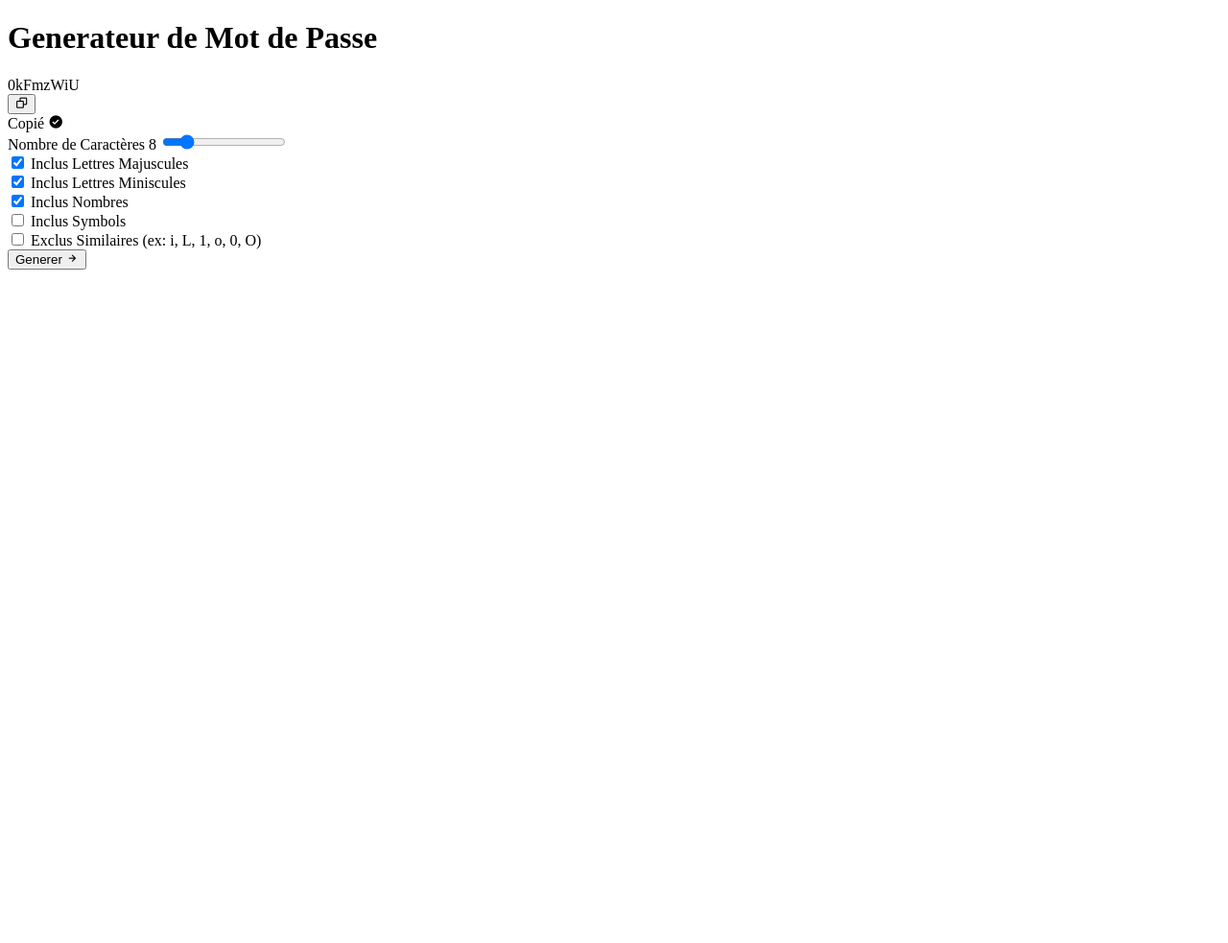
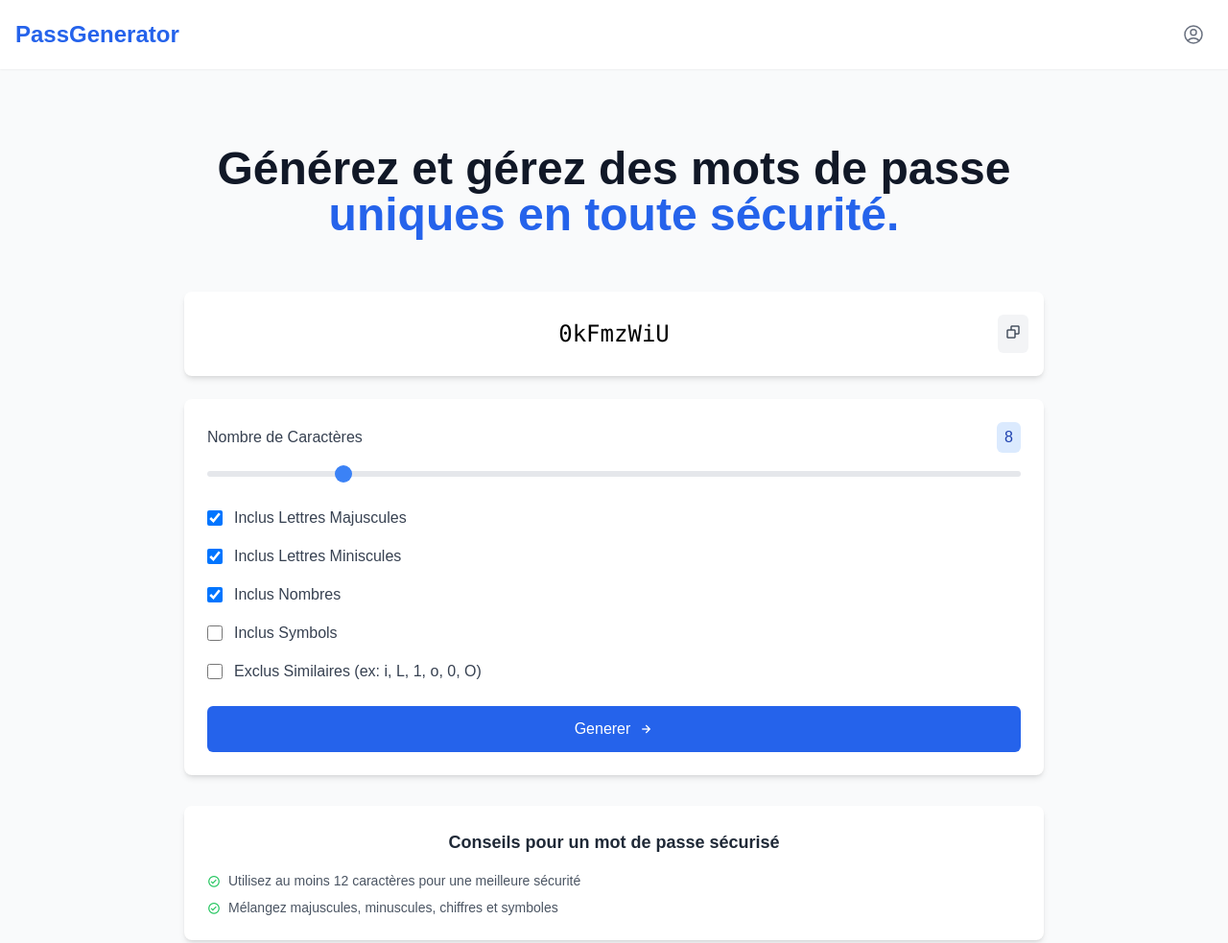
Before and after one commit to donmo17/passgenerator, a plain HTML site: page index.html in a window 1280 px wide. Shown: the top 983 px of the page at 96% size. Before the commit the page ends 800 px from the top, so only its background shows below. Drawn offline with nearby package versions, Linux system fonts and the light colour scheme.

Commit message:
ajout ux ui

```diff
--- a/index.html
+++ b/index.html
@@ -1,72 +1,148 @@
 <!DOCTYPE html>
-<html lang="en">
+<html lang="fr">
 
 <head>
   <meta charset="UTF-8" />
   <meta name="viewport" content="width=device-width, initial-scale=1.0" />
   <link rel="preconnect" href="https://fonts.googleapis.com" />
   <link rel="preconnect" href="https://fonts.gstatic.com" crossorigin />
-  <link href="https://fonts.googleapis.com/css2?family=Montserrat:wght@400;500;600&display=swap" rel="stylesheet" />
   <link href="https://unpkg.com/boxicons@2.1.4/css/boxicons.min.css" rel="stylesheet" />
-  <link rel="stylesheet" href="./index.css" />
-  <script src="Random.js"></script>
-  <script src="./index.js" defer></script>
+  <script src="https://cdn.tailwindcss.com"></script>
   <title>Generateur de Mot de Passe</title>
+  <style>
+    body {
+      font-family: 'Montserrat', sans-serif;
+    }
+
+    .copied-alert {
+      position: absolute;
+      top: -40px;
+      right: 10px;
+      background-color: #10b981;
+      color: white;
+      padding: 6px 12px;
+      border-radius: 4px;
+      transition: all 0.3s ease;
+    }
+
+    .hidden {
+      opacity: 0;
+      visibility: hidden;
+    }
+
+    input[type="range"] {
+      height: 6px;
+      border-radius: 5px;
+      appearance: none;
+      background: #e5e7eb;
+    }
+
+    input[type="range"]::-webkit-slider-thumb {
+      appearance: none;
+      width: 18px;
+      height: 18px;
+      border-radius: 50%;
+      background: #3b82f6;
+      cursor: pointer;
+    }
+  </style>
 </head>
 
-<body>
-  <div class="container">
-    <h1 class="app-title">Generateur de Mot de Passe</h1>
+<body class="bg-gray-50 min-h-screen">
+  <header class="bg-white shadow-sm py-4">
+    <div class="container mx-auto px-4 flex justify-between items-center">
+      <a href="#" class="text-2xl font-bold text-blue-600">PassGenerator</a>
+      <button class="p-2 rounded-full text-gray-500 hover:text-gray-700">
+        <svg xmlns="http://www.w3.org/2000/svg" fill="none" viewBox="0 0 24 24" stroke-width="1.5" stroke="currentColor" class="h-6 w-6">
+          <path stroke-linecap="round" stroke-linejoin="round" d="M17.982 18.725A7.488 7.488 0 0 0 12 15.75a7.488 7.488 0 0 0-5.982 2.975m11.963 0a9 9 0 1 0-11.963 0m11.963 0A8.966 8.966 0 0 1 12 21a8.966 8.966 0 0 1-5.982-2.275M15 9.75a3 3 0 1 1-6 0 3 3 0 0 1 6 0Z"></path>
+        </svg>
+      </button>
+    </div>
+  </header>
 
-    <div class="box password-generated">
-      <div id="generatedPassword">PTx14PT</div>
-      <button id="copyButton" class="copy-btn" title="Copy to Clipboard">
-        <i class="bx bx-copy"></i>
+  <main class="container mx-auto  py-20 text-center relative overflow-hidden">
+    <h1 class="text-center  text-5xl font-bold mb-8">
+      <span class="block text-gray-900">Générez et gérez des mots de passe</span>
+
+      <span class="block text-blue-600">uniques en toute sécurité.</span>
+    </h1>
+<br>
+
+    <div class="max-w-4xl mx-auto mb-6 password-generated bg-white rounded-lg shadow-md p-4 relative">
+      <div id="generatedPassword" class="text-2xl font-mono text-center py-3 select-all">PTx14PT</div>
+      <button id="copyButton" class="copy-btn absolute top-1/2 right-4 transform -translate-y-1/2 p-2 bg-gray-100 hover:bg-gray-200 rounded-md" title="Copy to Clipboard">
+        <i class="bx bx-copy text-gray-700"></i>
       </button>
       <div id='copiedAlert' class='copied-alert hidden'>Copié <i class='bx bxs-check-circle'></i></div>
     </div>
 
-    <form class="box password-settings">
-      <div class="input-row">
-        <label for="charLength">Nombre de Caractères</label>
-        <span id="charLengthSpan" class="char-length-value">0</span>
-        <input type="range" name="charLengthInput" oninput="charLengthChange(this.value);" id="charLengthInput" value="8" max="50" />
+
+    <form class="max-w-4xl mx-auto bg-white rounded-lg shadow-md p-6 password-settings">
+      <div class="mb-6 input-row">
+        <div class="flex justify-between items-center mb-2">
+          <label for="charLengthInput" class="text-gray-700 font-medium">Nombre de Caractères</label>
+          <span id="charLengthSpan" class="char-length-value bg-blue-100 text-blue-800 px-2 py-1 rounded-md font-medium">8</span>
+        </div>
+        <input type="range" name="charLengthInput" oninput="charLengthChange(this.value);" id="charLengthInput" value="8" max="50" class="w-full" />
       </div>
 
-      <div class="input-row">
-        <input type="checkbox" checked name="includeUpper" id="includeUpper" />
-        <label for="includeUpper">Inclus Lettres Majuscules</label>
+      <div class="space-y-4 mb-6 ">
+        <div class="flex items-center input-row ">
+          <input type="checkbox" checked name="includeUpper" id="includeUpper" class="w-4 h-4 text-blue-600 rounded" />
+          <label for="includeUpper" class="ml-3 text-gray-700">Inclus Lettres Majuscules</label>
         </div>
 
-      <div class="input-row">
-        <input type="checkbox" checked name="includeLower" id="includeLower" />
-        <label for="includeLower">Inclus Lettres Miniscules</label>
+        <div class="flex items-center input-row">
+          <input type="checkbox" checked name="includeLower" id="includeLower" class="w-4 h-4 text-blue-600 rounded" />
+          <label for="includeLower" class="ml-3 text-gray-700">Inclus Lettres Miniscules</label>
         </div>
 
-      <div class="input-row">
-        <input type="checkbox" checked name="includeNumber" id="includeNumber" />
-        <label for="includeNumber">Inclus Nombres</label>
+        <div class="flex items-center input-row">
+          <input type="checkbox" checked name="includeNumber" id="includeNumber" class="w-4 h-4 text-blue-600 rounded" />
+          <label for="includeNumber" class="ml-3 text-gray-700">Inclus Nombres</label>
         </div>
 
-      <div class="input-row">
-        <input type="checkbox" name="includeSymbol" id="includeSymbol" />
-        <label for="includeSymbol">Inclus Symbols</label>
+        <div class="flex items-center input-row">
+          <input type="checkbox" name="includeSymbol" id="includeSymbol" class="w-4 h-4 text-blue-600 rounded" />
+          <label for="includeSymbol" class="ml-3 text-gray-700">Inclus Symbols</label>
         </div>
 
-      <div class="input-row">
-        <input type="checkbox" name="excludeSimilars" id="excludeSimilars" />
-        <label for="excludeSimilars">Exclus Similaires (ex: i, L, 1, o, 0, O)</label>
+        <div class="flex items-center input-row">
+          <input type="checkbox" name="excludeSimilars" id="excludeSimilars" class="w-4 h-4 text-blue-600 rounded" />
+          <label for="excludeSimilars" class="ml-3 text-gray-700">Exclus Similaires (ex: i, L, 1, o, 0, O)</label>
+        </div>
       </div>
 
-      <button type="button" id="generateBtn" class="generate-btn">
-        Generer <i class="bx bx-right-arrow-alt"></i>
+      <button type="button" id="generateBtn" class="generate-btn w-full py-3 bg-blue-600 hover:bg-blue-700 text-white font-medium rounded-md transition-colors flex items-center justify-center">
+        Generer <i class="bx bx-right-arrow-alt ml-2"></i>
       </button>
     </form>
+
+
+    <div class="max-w-4xl mx-auto mt-8 bg-white rounded-lg shadow-md p-6 ">
+      <h3 class="font-semibold text-lg text-gray-800 mb-4">Conseils pour un mot de passe sécurisé</h3>
+      <ul class="space-y-2 text-gray-600 text-sm">
+        <li class="flex items-start">
+          <i class="bx bx-check-circle text-green-500 mt-1 mr-2"></i>
+          <span>Utilisez au moins 12 caractères pour une meilleure sécurité</span>
+        </li>
+        <li class="flex items-start">
+          <i class="bx bx-check-circle text-green-500 mt-1 mr-2"></i>
+          <span>Mélangez majuscules, minuscules, chiffres et symboles</span>
+        </li>
+
+      </ul>
     </div>
+  </main>
+
+  <footer class="bg-gray-800 text-gray-300 py-6 mt-12">
+    <div class="container mx-auto px-4 text-center">
+      <p>&copy; By Mahamoud Coulibaly </p>
+    </div>
+  </footer>
 </body>
 
 </html>
-
 <script>
 // ///////////////////////////
 // Random.js
@@ -119,7 +195,7 @@ const Random = {
   /**
    * retourne un element aléatoire appartenant à la liste
    * @param {ArrayLike<any>} list
-   * @returns {any|undefined} undefined si la liste n'est pas defini ou est vide
+   * @returns {any|x} undefined si la liste n'est pas defini ou est vide
    */
   element: (list) => {
     return list?.[Random.nombre(0, list.length - 1)];
```
Lines whose indentation alone changed are shown as unchanged.
